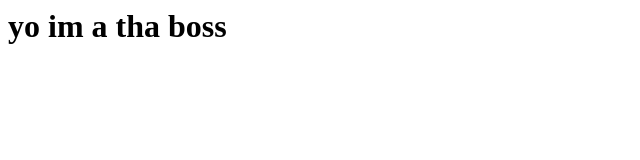
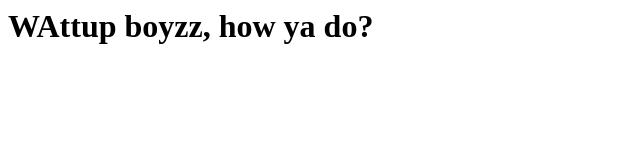
Before and after one commit to ricka420/ricka420.github.io, a plain HTML site: page index.html in a window 1280 px wide. Shown: the whole page, without its empty margins (0-640 px from the left). Drawn offline with Linux system fonts and the light colour scheme.

Commit message:
Update index.html

```diff
--- a/index.html
+++ b/index.html
@@ -1,3 +1,3 @@
 
 
-<h1> yo im a tha boss  </h1>
+<h1> WAttup boyzz, how ya do?  </h1>
```
